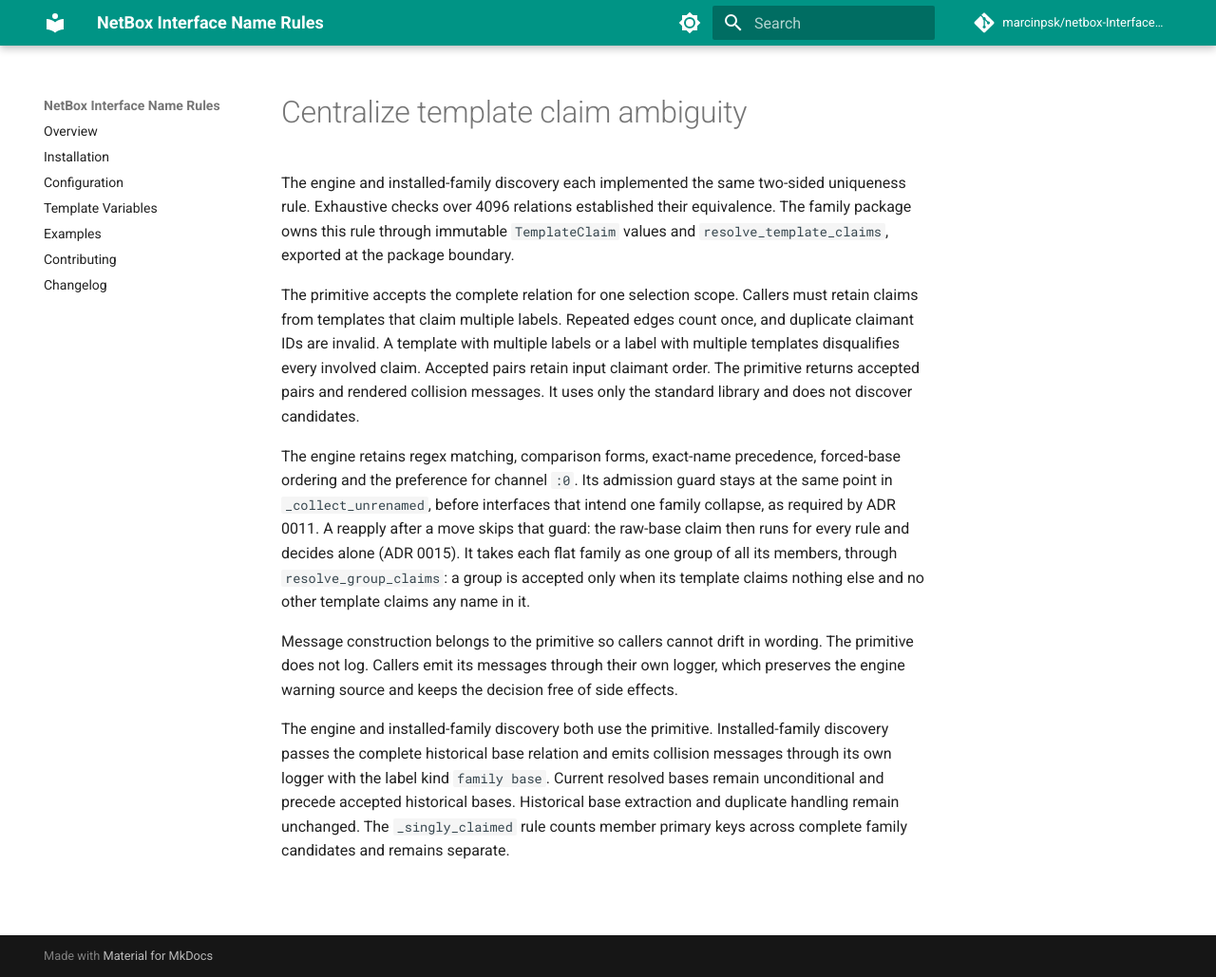
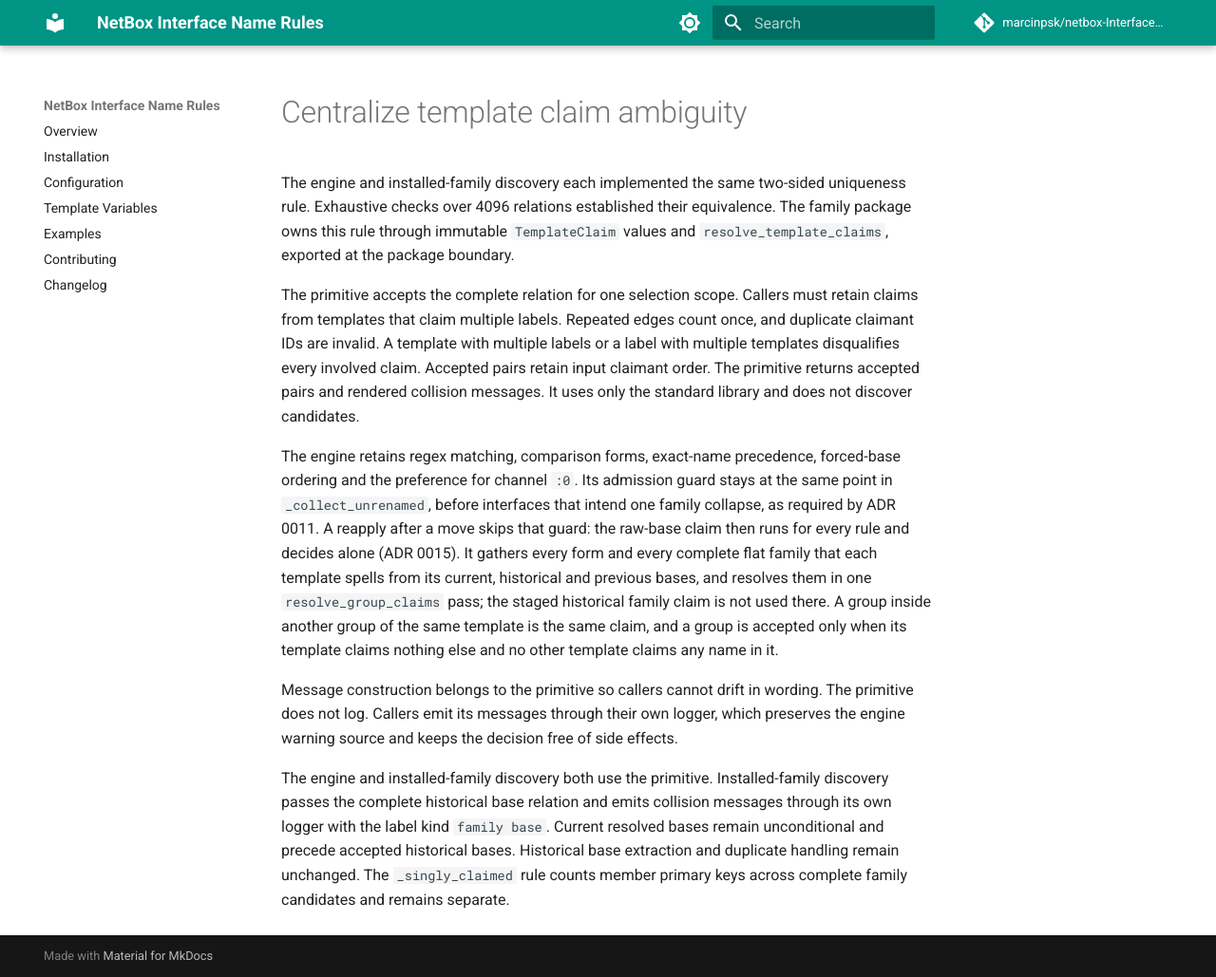
Before and after one commit to marcinpsk/netbox-InterfaceNameRules-plugin, an MkDocs documentation site: the page built from docs/adr/0013-centralize-template-claim-ambiguity.md, in a window 1280 px wide and 1029 px high. Shown: the whole window at 95% size. Built offline with MkDocs 1.6.1 and Material for MkDocs 9.7.7, drawn with Linux system fonts in a browser that asks for light colours; comment, search, counter and statistics services are not loaded.

Commit message:
docs: state that the claim after a move is resolved in one pass
ADR 0013 and ADR 0015 now say that the move path gathers every form and
every complete flat family from each template's current, historical and
previous bases, and resolves them in one pass, and that a group inside
another group of the same template is the same claim. ADR 0015 records
why the staged historical claim was rejected there.

Refs #119

```diff
--- a/docs/adr/0013-centralize-template-claim-ambiguity.md
+++ b/docs/adr/0013-centralize-template-claim-ambiguity.md
@@ -22,9 +22,12 @@ forced-base ordering and the preference for channel `:0`.
 Its admission guard stays at the same point in `_collect_unrenamed`, before
 interfaces that intend one family collapse, as required by ADR 0011.
 A reapply after a move skips that guard: the raw-base claim then runs for every rule
-and decides alone (ADR 0015). It takes each flat family as one group of all its members,
-through `resolve_group_claims`: a group is accepted only when its template claims nothing
-else and no other template claims any name in it.
+and decides alone (ADR 0015). It gathers every form and every complete flat family that
+each template spells from its current, historical and previous bases, and resolves them
+in one `resolve_group_claims` pass; the staged historical family claim is not used there.
+A group inside another group of the same template is the same claim, and a group is
+accepted only when its template claims nothing else and no other template claims any
+name in it.
 
 Message construction belongs to the primitive so callers cannot drift in wording.
 The primitive does not log. Callers emit its messages through their own logger,
```
Also changed, not shown: docs/adr/0015-reapply-from-a-rename-trigger-with-its-previous-state.md (+1 -1 lines).
